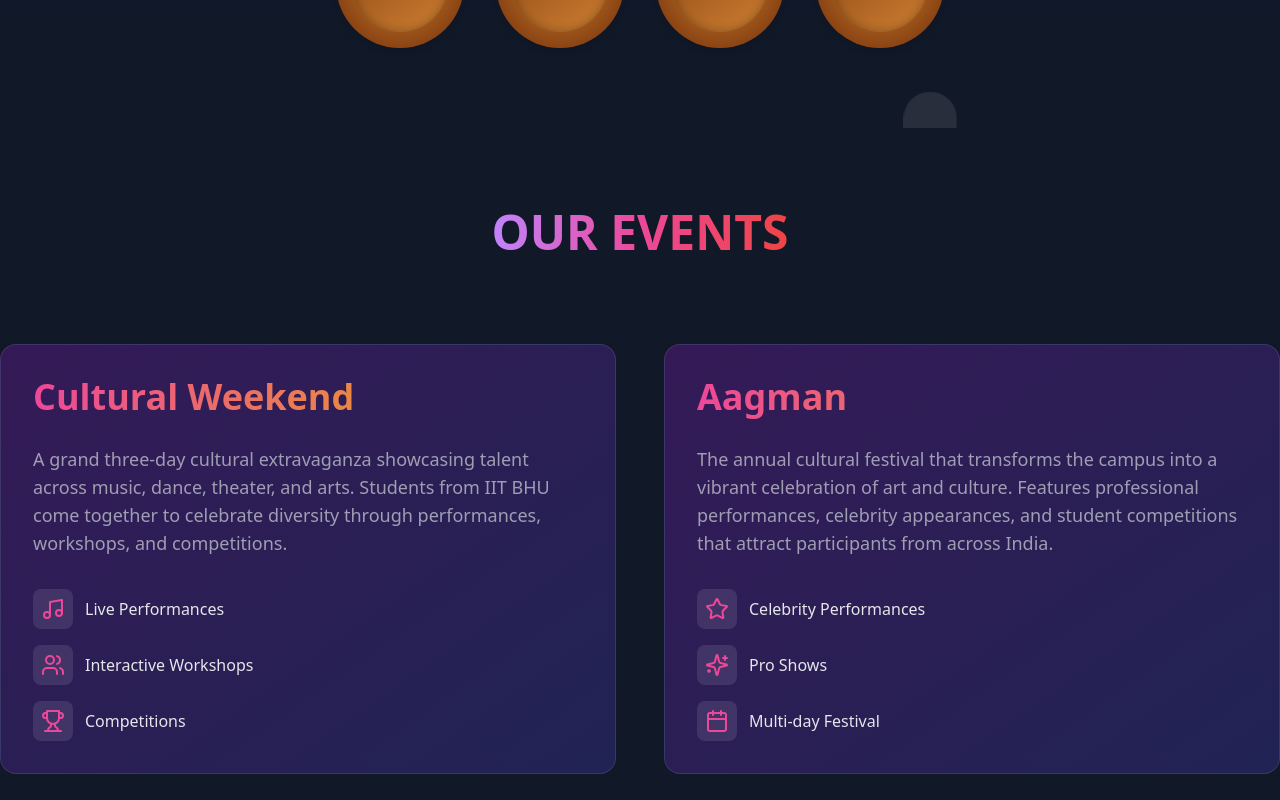
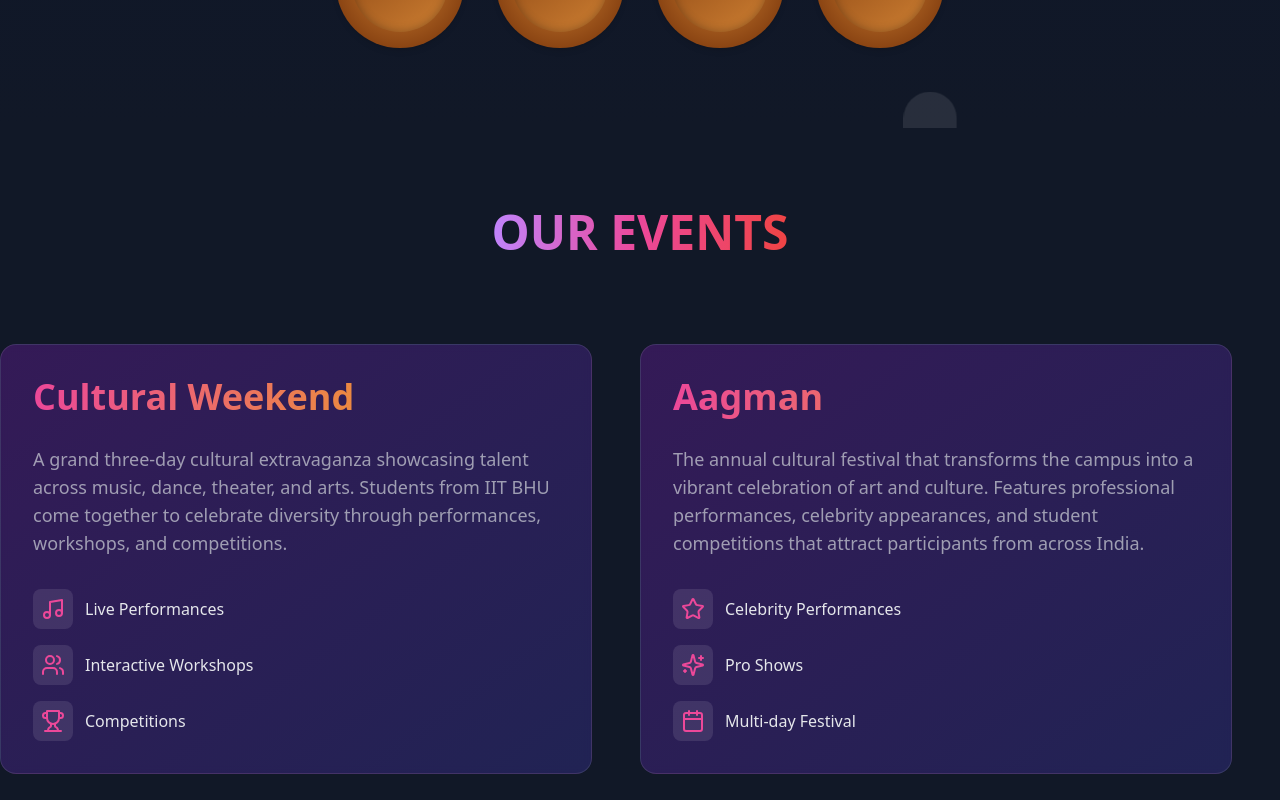
Before and after one commit to mrityunjay-tiwari/cult-council, a React (Vite) app: page / in a window 1280 px wide. Shown: the part 1580-2380 px from the top of the page. Built offline with nearby package versions, Linux system fonts and the light colour scheme.

Commit message:
width updated

```diff
--- a/src/components/events/events.jsx
+++ b/src/components/events/events.jsx
@@ -469,10 +469,10 @@
 
 const Events = () => {
   return (
-    <div className="bg-gray-900 text-white min-h-screen pb-10 md:pb-20 w-screen overflow-x-hidden">
-      <div className="container mx-auto py-10 md:py-20">
+    <div className="bg-gray-900 text-white min-h-screen pb-10 md:pb-20 max-w-screen overflow-x-hidden">
+      <div className="container mx-auto py-10 md:py-20 max-w-full">
         <AnimatedHeading />
-        <div className="flex flex-wrap -mx-2 md:-mx-6">
+        <div className="flex flex-wrap -mx-2 md:-mx-6 max-w-full">
           {events.map(event => (
             <EventCard key={event.id} {...event} />
           ))}
```
